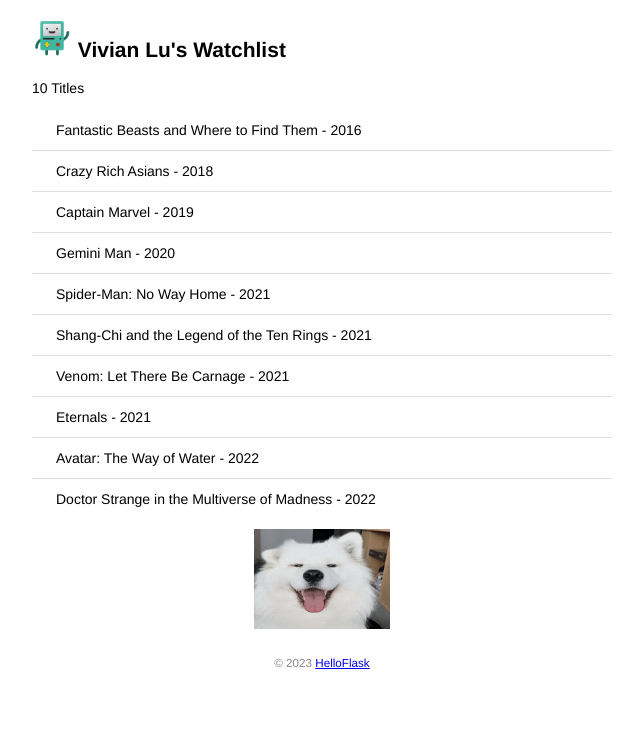
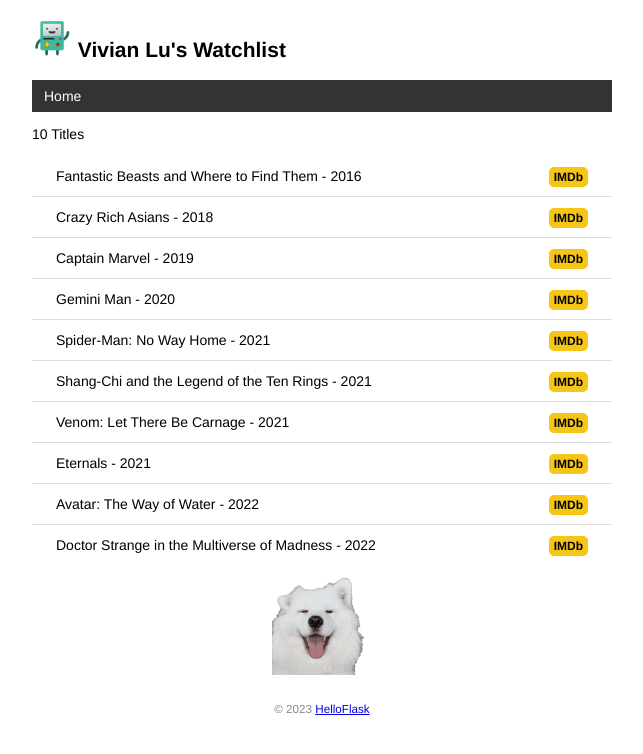
Before and after one commit to Viviann927/watchlist, a Flask app: page / in a window 1280 px wide. Shown: the top 754 px of the page, without its empty margins (318-961 px from the left). Run offline with Flask 2, Linux system fonts and the light colour scheme; data comes from the database, SQL or seed files in the repository; both versions use the stored data as it was after the commit.

Commit message:
Add base template and error template

```diff
--- a/app.py
+++ b/app.py
@@ -65,24 +65,19 @@ def forge():
     db.session.commit()
     click.echo('Done.')
 
+@app.context_processor
+def inject_user():
+    user = User.query.first()
+    return dict(user=user)
+
+@app.errorhandler(404)
+def page_not_found(e):
+    return render_template('404.html'), 404
+
 @app.route('/')
 def index():
-    # return '<h1>Hello!</h1><img src="http://helloflask.com/totoro.gif">'
-    user = User.query.first()
     movies = Movie.query.all()
-    return render_template('index.html', user=user, movies=movies)
-
-@app.route('/user/<name>')
-def user_page(name):
-    return 'User: %s' % name
-
-@app.route('/test')
-def test_url_for():
-    print(url_for('hello'))
-    print(url_for('user_page', name='Vivian'))
-    print(url_for('test_url_for'))
-    print(url_for('test_url_for', num=2))
-    return 'Test Page'
+    return render_template('index.html', movies=movies)
 
 
 
--- a/static/style.css
+++ b/static/style.css
@@ -40,3 +40,39 @@ display: block;
 margin: 0 auto;
 height: 100px;
 }
+
+/* 導航欄 */
+nav ul {
+list-style-type: none;
+margin: 0;
+padding: 0;
+overflow: hidden;
+background-color: #333;
+}
+nav li {
+float: left;
+}
+nav li a {
+display: block;
+color: white;
+text-align: center;
+padding: 8px 12px;
+text-decoration: none;
+}
+nav li a:hover {
+background-color: #111;
+}
+
+.float-right {
+float: right;
+}
+
+.imdb {
+font-size: 12px;
+font-weight: bold;
+color: black;
+text-decoration: none;
+background: #F5C518;
+border-radius: 5px;
+padding: 3px 5px;
+}
--- /dev/null
+++ b/templates/base.html
@@ -0,0 +1,27 @@
+<!DOCTYPE html>
+<html lang="en">
+<head>
+    {% block head %}
+    <meta charset="utf=8">
+    <meta name="viewport" content="width=device-width, initial-scale=1.0">
+    <title>{{ user.name }}'s watchlist</title>
+    <link rel="icon" href="{{ url_for('static', filename='digital48.png') }}">
+    <link rel="stylesheet" href="{{ url_for('static', filename='style.css') }}" type="text/css">
+    {% endblock %}
+</head>
+<body>
+    <h2>
+        <img alt="Bom" class="bmo_96" src="{{ url_for('static', filename='images/bmo_96.png') }}">
+        {{ user.name }}'s Watchlist
+    </h2>
+    <nav>
+        <ul>
+            <li><a href="{{ url_for('index') }}">Home</a></li>
+        </ul>
+    </nav>
+    {% block content %}{% endblock %}
+    <footer>
+        <small>&copy 2023 <a href="http://helloflask.com/tutorial">HelloFlask</a></small>
+    </footer>
+</body>
+</html>
--- a/templates/index.html
+++ b/templates/index.html
@@ -1,25 +1,15 @@
-<!DOCTYPE html>
-<html lang="en">
-<head>
-    <meta charset="utf=8">
-    <title>{{ user.name }}'s watchlist</title>
-    <link rel="icon" href="{{ url_for('static', filename='digital48.png') }}">
-    <link rel="stylesheet" href="{{ url_for('static', filename='style.css') }}" type="text/css">
-</head>
-<body>
-    <h2>
-        <img alt="Bom" class="bmo_96" src="{{ url_for('static', filename='images/bmo_96.png') }}">
-        {{ user.name }}'s Watchlist</h2>
-    {# 使用 length 過濾器獲取 movies 變量的長度 #}
-    <p>{{ movies|length }} Titles</p> {# 類似 Python 的 len() #}
-    <ul class="movie-list">
-        {% for movie in movies %} {# 迭代 movies 變量 #}
-        <li>{{ movie.title }} - {{ movie.year }}</li> {# 等同於movie['title'] #}
-        {% endfor %} {# 使用 endfor 标签结束 for 语句 #}
-    </ul>
-    <img alt="White dog"  class="whitedog" src="{{ url_for('static', filename='images/whitedog.gif') }}">
-    <footer>
-        <small>&copy; 2023 <a href="http://helloflask.com/tutorial">HelloFlask</a></small>
-    </footer>
-</body>
-</html>
+{% extends 'base.html' %}
+
+{% block content %}
+<p>{{ movies|length }} Titles</p> {# 類似 Python 的 len() #}
+<ul class="movie-list">
+    {% for movie in movies %} {# 迭代 movies 變量 #}
+    <li>{{ movie.title }} - {{ movie.year }} {# 等同於movie['title'] #}
+        <span class="float-right">
+            <a class="imdb" href="https://www.imdb.com/find/?q={{ movie.title }}" target="_blank" title="Find this movie on IMDb">IMDb</a>
+        </span>
+    </li>
+    {% endfor %} {# 使用 endfor 標籤结束 for 語句 #}
+</ul>
+<img alt="White dog"  class="whitedog" src="{{ url_for('static', filename='images/white_dog.gif') }}" title="WhiteDog">
+{% endblock %}
```
Also changed, not shown: templates/404.html (added, +12 -0 lines), data.db, static/images/white_dog.gif (added), static/images/whitedog.gif (deleted).
